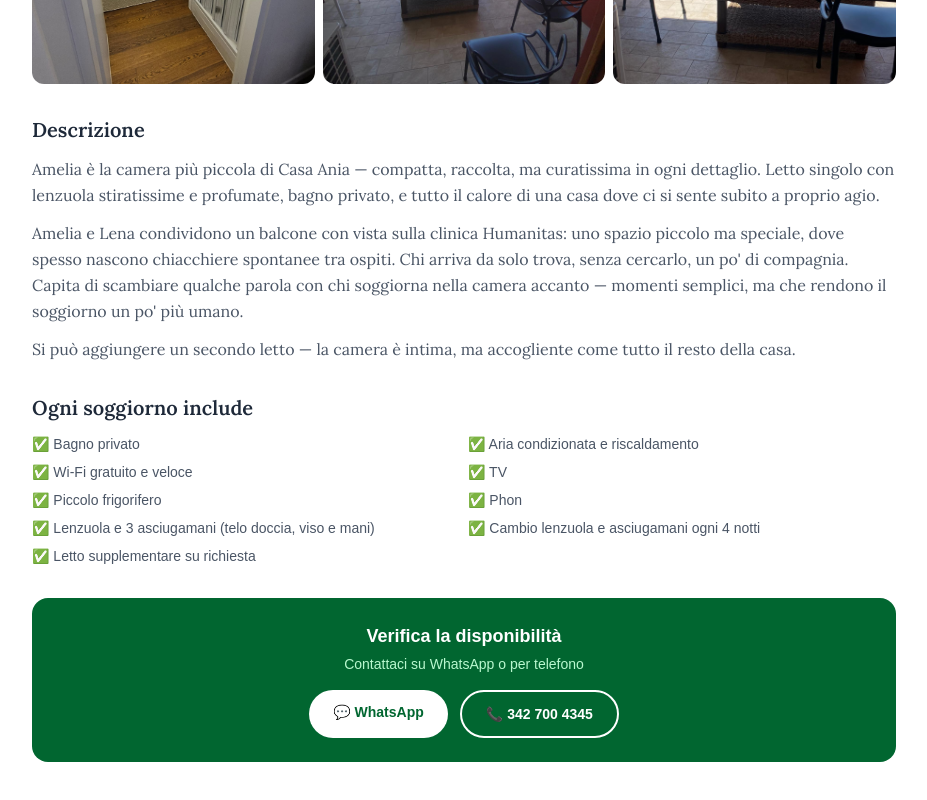
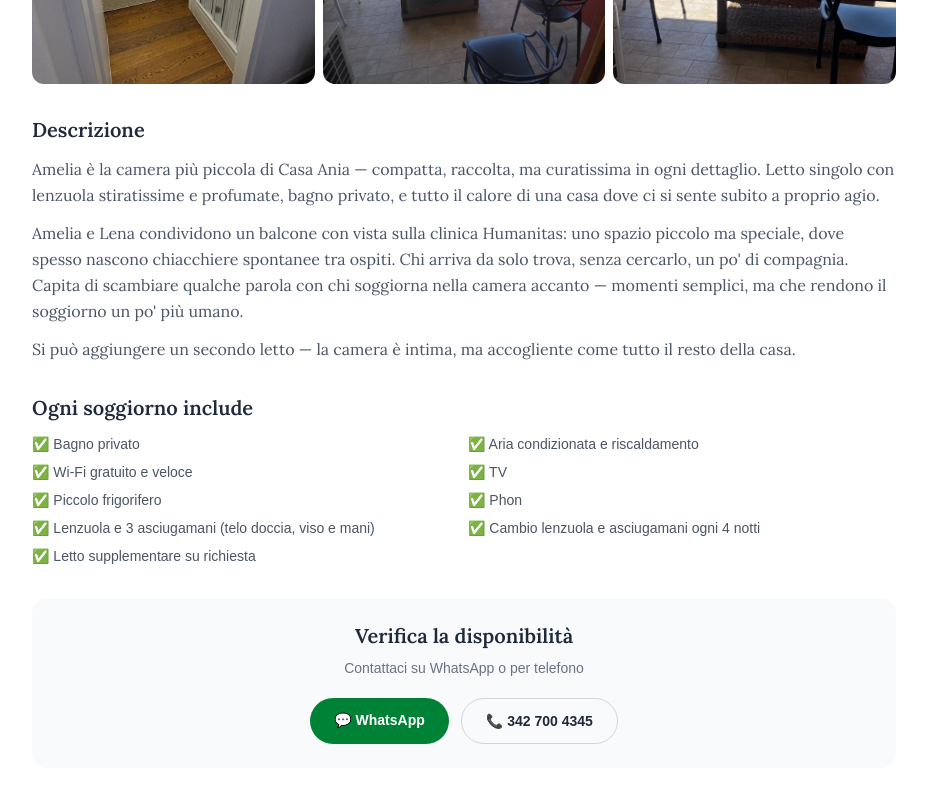
Before and after one commit to CasaAnia/sito-casaania, a Next.js app: page /camere/singola in a window 1280 px wide. Shown: the part 1594-2394 px from the top of the page, without its empty margins (176-1103 px from the left). Built offline with nearby package versions, Linux system fonts and the light colour scheme.

Commit message:
Camera Amelia: box prenotazione stile B

```diff
--- a/app/camere/singola/page.tsx
+++ b/app/camere/singola/page.tsx
@@ -108,16 +108,16 @@ export default function CameraSingola() {
           </ul>
         </div>
 
-        <div className="bg-green-800 rounded-2xl p-6 text-white text-center">
-          <p className="font-bold text-lg mb-1">Verifica la disponibilità</p>
-          <p className="text-green-200 text-sm mb-4">Contattaci su WhatsApp o per telefono</p>
+        <div className="bg-gray-50 rounded-2xl p-6 text-center">
+          <p style={{ fontFamily: "'Lora', serif" }} className="text-xl font-semibold text-gray-800 mb-2">Verifica la disponibilità</p>
+          <p className="text-sm text-gray-500 mb-5">Contattaci su WhatsApp o per telefono</p>
           <div className="flex flex-col sm:flex-row gap-3 justify-center">
             <a href={WA_LINK} target="_blank" rel="noopener noreferrer"
-              className="bg-white text-green-800 font-bold px-6 py-3 rounded-full text-sm">
+              className="bg-green-700 text-white font-bold px-6 py-3 rounded-full text-sm">
               💬 WhatsApp
             </a>
             <a href={TEL_LINK}
-              className="border-2 border-white text-white font-bold px-6 py-3 rounded-full text-sm">
+              className="border border-gray-300 text-gray-800 font-bold px-6 py-3 rounded-full text-sm">
               📞 {PHONE_DISPLAY}
             </a>
           </div>
```
